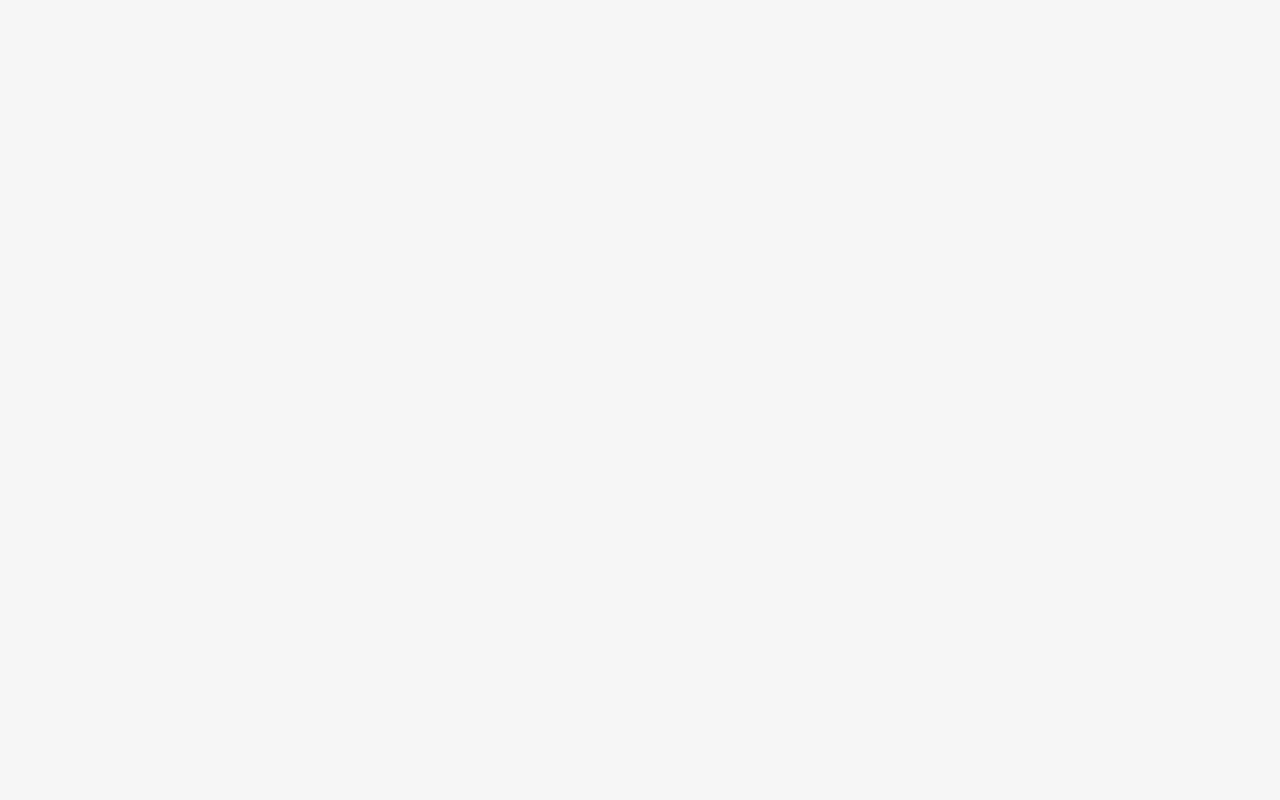
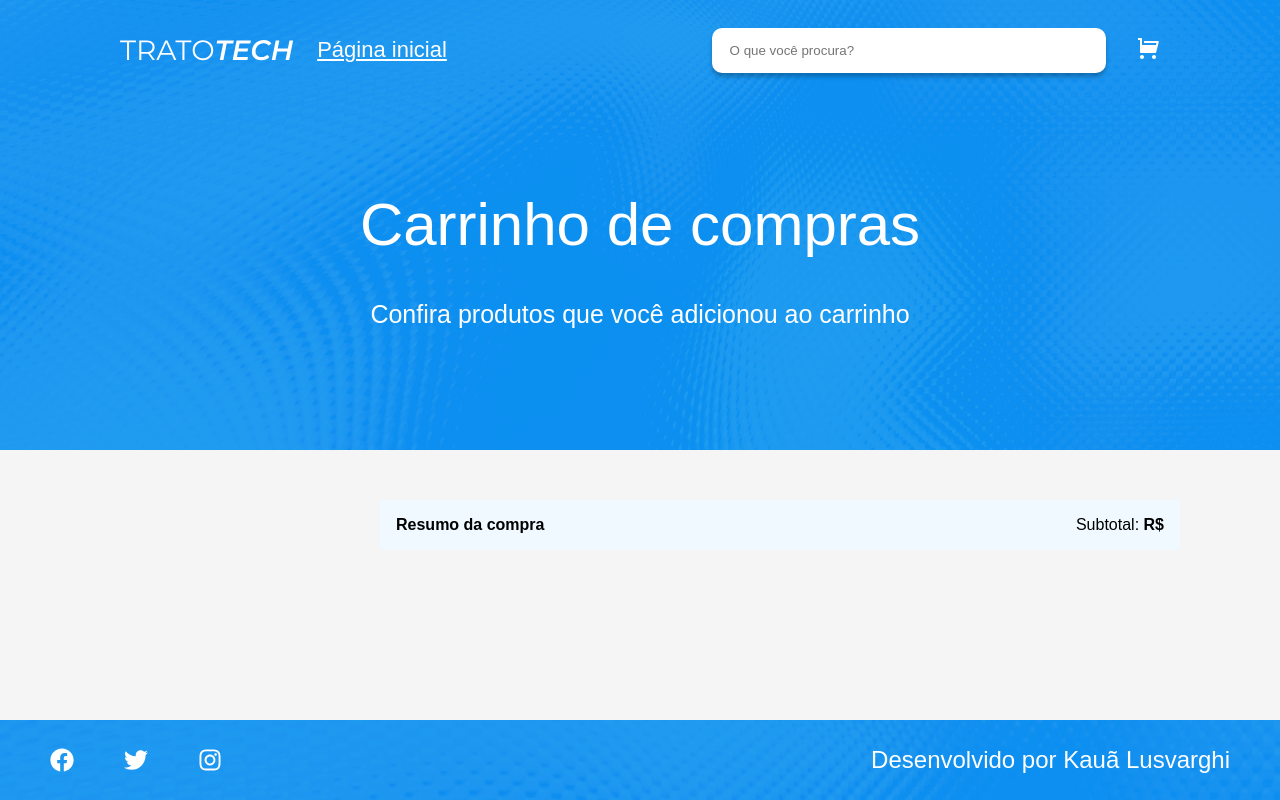
Before and after one commit to KLusvarghi/trato-tech, a React (Vite) app: page /carrinho in a window 1280 px wide. Before the commit this address had no page. Built offline with nearby package versions, Linux system fonts and the light colour scheme.

Commit message:
modificação do header e criação do corrinho e sua funcionalidade

```diff
--- a/src/components/Header/Header.jsx
+++ b/src/components/Header/Header.jsx
@@ -1,15 +1,20 @@
 import styles from './Header.module.scss';
+import TituloComImagem from './TituloComImagem/TituloComImagem';
+import TituloSemImagem from './TituloSemImagem/TituloSemImagem';
 
 const Header = ({ titulo, descricao, imagem, className = '' }) => {
   return (
-    <header className={`${styles.header} ${className}`}>
-      <div className={styles['header-texto']}>
-        <h1>{titulo}</h1>
-        <h2>{descricao}</h2>
-      </div>
-      <div className={styles['header-imagem']}>
-        <img src={imagem} alt={titulo} />
-      </div>
+    <header className={styles.header}>
+      {titulo && !imagem ? (
+        <TituloSemImagem titulo={titulo} descricao={descricao} />
+      ) : (
+        <TituloComImagem
+          titulo={titulo}
+          descricao={descricao}
+          imagem={imagem}
+          className={className}
+        />
+      )}
     </header>
   );
 };
--- a/src/components/Header/Header.module.scss
+++ b/src/components/Header/Header.module.scss
@@ -1,55 +1,15 @@
-
 .header {
   background-image: url('../../assets/fundo.png');
   background-repeat: no-repeat;
   background-size: cover;
   padding: 150px 120px 100px 120px;
   position: relative;
+
   @media (max-width: 1024px) {
     padding-top: 250px;
   }
+
   @media (max-width: 600px) {
     padding: 250px 50px 100px 50px;
   }
 }
-
-.header {
-  display: grid;
-  grid-template-areas: 'texto imagem';
-  grid-template-columns: 1fr 2fr;
-  justify-content: space-between;
-  @media (max-width: 1024px) {
-    gap: 20px;
-    grid-template-rows: auto 1fr;
-    grid-template-columns: 1fr;
-    grid-template-areas: 'texto' 'imagem';
-    text-align: center;
-  }
-  &-texto {
-    color: white;
-    grid-area: texto;
-    h1 {
-      font-size: 60px;
-    }
-    h2 {
-      font-size: 25px;
-    }
-  }
-  &-button {
-    display: flex;
-    @media (max-width: 1024px) {
-      justify-content: center;
-    }
-  }
-  &-imagem {
-    align-self: center;
-    grid-area: imagem;
-    justify-self: center;
-    overflow: hidden;
-    max-width: 700px;
-    img {
-      border-radius: 144px;
-      width: 100%;
-    }
-  }
-}
--- /dev/null
+++ b/src/components/Header/TituloComImagem/TituloComImagem.jsx
@@ -0,0 +1,20 @@
+import styles from './TituloComImagem.module.scss';
+
+export default function TituloComImagem({
+  titulo,
+  descricao,
+  imagem,
+  className,
+}) {
+  return (
+    <div className={`${className} ${styles.header}`}>
+      <div className={styles['header-texto']}>
+        <h1>{titulo}</h1>
+        <h2>{descricao}</h2>
+      </div>
+      <div className={styles['header-imagem']}>
+        <img alt={titulo} src={imagem} />
+      </div>
+    </div>
+  );
+}
--- /dev/null
+++ b/src/components/Header/TituloComImagem/TituloComImagem.module.scss
@@ -0,0 +1,50 @@
+@use '../../../styles/breakpoints';
+
+.header {
+  display: grid;
+  grid-template-areas: 'texto imagem';
+  grid-template-columns: 1fr 2fr;
+  justify-content: space-between;
+
+  @media(max-width: 1024px) {
+    gap: 20px;
+    grid-template-rows: auto 1fr;
+    grid-template-columns: 1fr;
+    grid-template-areas: 'texto' 'imagem';
+    text-align: center;
+  }
+
+  &-texto {
+    color: white;
+    grid-area: texto;
+
+    h1 {
+      font-size: 60px;
+    }
+
+    h2 {
+      font-size: 25px;
+    }
+  }
+
+  &-button {
+    display: flex;
+
+    @media(max-width: 1024px) {
+      justify-content: center;
+    }
+  }
+
+  &-imagem {
+    align-self: center;
+    grid-area: imagem;
+    justify-self: center;
+    overflow: hidden;
+    max-width: 700px;
+
+    img {
+      border-radius: 144px;
+      width: 100%;
+    }
+  }
+}
--- /dev/null
+++ b/src/components/Header/TituloSemImagem/TituloSemImagem.jsx
@@ -0,0 +1,10 @@
+import styles from './TituloSemImagem.module.scss';
+
+export default function TituloSemImagem({ titulo, descricao }) {
+  return (
+    <div className={styles.container}>
+      <h1 className={styles.titulo}>{titulo}</h1>
+      <h2 className={styles.descricao}>{descricao}</h2>
+    </div>
+  );
+}
--- /dev/null
+++ b/src/components/Header/TituloSemImagem/TituloSemImagem.module.scss
@@ -0,0 +1,18 @@
+.container {
+  align-items: center;
+  display: flex;
+  flex-direction: column;
+}
+
+.titulo {
+  color: white;
+  font-size: 60px;
+  font-weight: 500;
+  margin-bottom: 20px;
+}
+
+.descricao {
+  color: white;
+  font-size: 25px;
+  font-weight: 400;
+}
--- a/src/components/Item/Item.jsx
+++ b/src/components/Item/Item.jsx
@@ -5,6 +5,7 @@ import { useDispatch, useSelector } from 'react-redux';
 // importando a action de itens
 import { mudarFavorito } from '@/store/reducers/itens';
 import { mudarCarrinho } from '@/store/reducers/carrinho';
+import classNames from 'classnames';
 
 const iconeProps = {
   size: 24,
@@ -12,7 +13,7 @@ const iconeProps = {
 };
 
 const Item = (props) => {
-  const { titulo, foto, preco, descricao, favorito, id } = props;
+  const { titulo, foto, preco, descricao, favorito, id, carrinho } = props;
 
   // instanciando o dispath a uma variável
   const dispatch = useDispatch();
@@ -34,7 +35,9 @@ const Item = (props) => {
   };
 
   return (
-    <div className={styles.item}>
+    <div className={classNames(styles.item, {
+      [styles.itemNoCarrinho]: carrinho
+    })}>
       <div className={styles['item-imagem']}>
         <img src={foto} alt={titulo} />
       </div>
--- /dev/null
+++ b/src/pages/Carrinho/Carrinho.jsx
@@ -0,0 +1,45 @@
+import Header from '@/components/Header/Header';
+import styles from './Carrinho.module.scss';
+import { useSelector } from 'react-redux';
+import Item from '@/components/Item/Item';
+
+const Carrinho = () => {
+  // pegando o estado de carrinho
+  const carrinho = useSelector((state) => {
+    // pequando o reducer desse carrinho, para assim modificar o valor dele
+    // itens = o primeiro item do array é o próprio array que estamos criando.
+    // O segundo parâmetro é cada item que tem dentro do carrinho
+    const carrinhoReducer = state.carrinho.reduce((itens, itemNoCarrinho) => {
+      // aqui estamos percorrendo o estado de iten e usando o find para encontrar o id do que bate com o item que tem no carrinho (itemNoCarrinho)
+      const item = state.itens.find((item) => item.id === itemNoCarrinho.id);
+
+      itens.push({
+        ...item, //pequando todas as informações que esta dentro do reducer de itens
+        qauntidade: itemNoCarrinho.quantidade, //pequando a quantidade que esta dentro de reducer do carrinho
+      });
+      return itens;
+    }, []);
+    return carrinhoReducer;
+  });
+  return (
+    <div>
+      <Header
+        titulo="Carrinho de compras"
+        descricao="Confira produtos que você adicionou ao carrinho"
+      />
+      <div className={styles.carrinho}>
+        {carrinho.map((item) => (
+          <Item key={item.id} {...item} carrinho />
+        ))}
+        <div className={styles.total}>
+          <strong>Resumo da compra</strong>
+          <span>
+            Subtotal: <strong>R$ {}</strong>
+          </span>
+        </div>
+      </div>
+    </div>
+  );
+};
+
+export default Carrinho;
--- /dev/null
+++ b/src/pages/Carrinho/Carrinho.module.scss
@@ -0,0 +1,25 @@
+.carrinho {
+  align-items: flex-end;
+  display: flex;
+  flex-direction: column;
+  gap: 30px;
+  padding: 50px 100px;
+}
+
+.total {
+  background-color: #EFF9FF;
+  display: flex;
+  justify-content: space-between;
+  max-width: 800px;
+  padding: 16px;
+  width: 100%;
+}
+
+.finalizar {
+  background-color: #041833;
+  border-radius: 36px;
+  color: white;
+  cursor: pointer;
+  font-size: 24px;
+  padding: 20px 50px;
+}
--- a/src/routes.jsx
+++ b/src/routes.jsx
@@ -1,7 +1,8 @@
 import { BrowserRouter, Route, Routes } from 'react-router-dom';
-import PaginaPadrao from './components/PaginaPadrao/PaginaPadrao';
+import PaginaPadrao from '@/components/PaginaPadrao/PaginaPadrao';
 import Categoria from '@/pages/Categoria/Categoria';
 import Home from '@/pages/Home/Home';
+import Carrinho from '@/pages/Carrinho/Carrinho';
 
 export default function Router() {
   return (
@@ -10,6 +11,7 @@ export default function Router() {
         <Route path="/" element={<PaginaPadrao />}>
           <Route index element={<Home />} />
           <Route path="categoria/:nomeCategoria" element={<Categoria />} />
+          <Route path="carrinho" element={<Carrinho />} />
         </Route>
       </Routes>
     </BrowserRouter>
```
